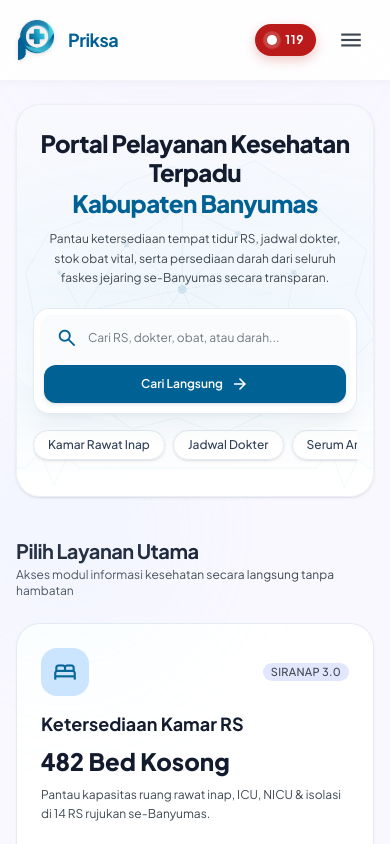
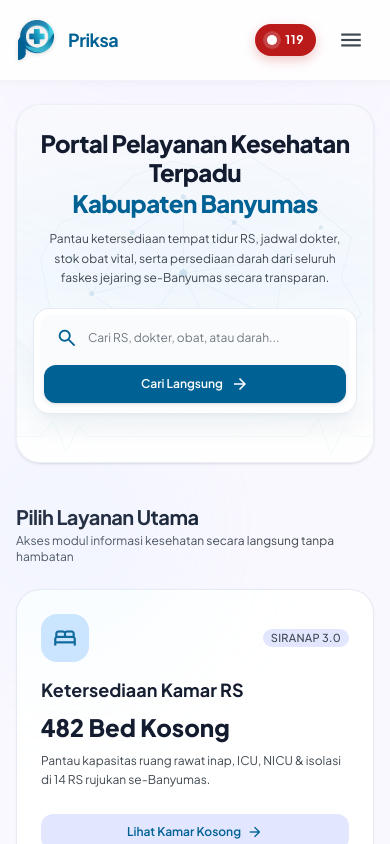
Before and after one commit to galihtrisna/banyumassehat, a Next.js app: page / in a window 390 px wide. Shown: the top 844 px of the page. Built offline with nearby package versions, Linux system fonts and the light colour scheme.

Commit message:
style(mobile): hide duplicate shortcut chips on mobile to surface primary service cards above the fold

```diff
--- a/app/page.tsx
+++ b/app/page.tsx
@@ -179,10 +179,10 @@ export default function Home() {
               </div>
             </form>
 
-            {/* Quick Search Shortcut Chips */}
-            <div className="w-full max-w-full overflow-hidden">
+            {/* Quick Search Shortcut Chips (Desktop/Tablet Only) */}
+            <div className="w-full max-w-full overflow-hidden hidden sm:block">
               <div className="flex items-center gap-2 overflow-x-auto pb-1 sm:pb-0 sm:flex-wrap sm:justify-center no-scrollbar text-xs">
-                <span className="text-slate-500 font-semibold shrink-0 hidden sm:inline">Pintasan Cepat:</span>
+                <span className="text-slate-500 font-semibold shrink-0">Pintasan Cepat:</span>
                 {[
                   { label: "Kamar Rawat Inap", href: "/kamar" },
                   { label: "Jadwal Dokter", href: "/jadwal-dokter" },
```
